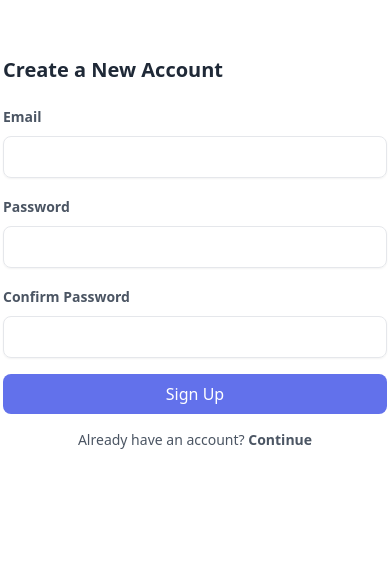
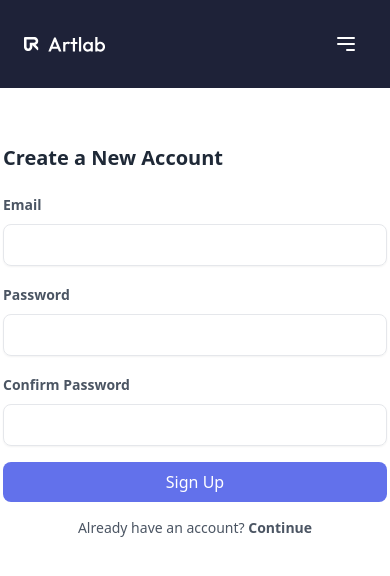
Before and after one commit to Abdulmalikoye/artwork-project, a React (Create React App) app: page /register in a window 390 px wide. Shown: the top 576 px of the page. Built offline with nearby package versions, Linux system fonts and the light colour scheme; no server answers.

Commit message:
Work done on confirmation

```diff
--- /dev/null
+++ b/src/components/auth/NavigationLog.jsx
@@ -0,0 +1,123 @@
+import React, { useState } from "react";
+import { Link } from "react-router-dom";
+import logo from "../../img/artlab-logo.svg";
+
+const NavigationLog = () => {
+  // State to control whether the mobile menu is open or closed
+  const [isMenuOpen, setIsMenuOpen] = useState(false);
+
+  // Toggle the mobile menu visibility
+  const toggleMenu = () => {
+    setIsMenuOpen(!isMenuOpen);
+  };
+
+  return (
+    <nav className="flex justify-between sm:hidden  items-center  px-6 md:px-32 py-5 bg-[#1E2238] text-white">
+      {/* Logo */}
+      <Link
+        to="/"
+        className="h-12 font-semibold flex justify-center items-center"
+      >
+        <img src={logo} alt="ArtLab Logo" className=" w-auto md:h-10 h-5" />
+      </Link>
+
+      {/* Desktop Menu - Hidden on small screens */}
+      <div className="hidden md:flex space-x-8">
+        <Link to="/" className="text-white hover:text-white">
+          Home
+        </Link>
+        <Link to="/pricing" className="text-white hover:text-white">
+          Pricing
+        </Link>
+        <Link to="/product" className="text-white hover:text-white">
+          Product
+        </Link>
+      </div>
+
+      {/* Sign In Button - Hidden on small screens */}
+      <Link
+        to="/login"
+        target="_blank"
+        className="hidden md:block border-2 border-white px-6 py-2 rounded-md text-white hover:bg-white hover:text-[#1E2238] transition"
+      >
+        Sign in
+      </Link>
+
+      {/* Hamburger Icon for Mobile - Visible on small screens */}
+      <button
+        onClick={toggleMenu}
+        className="md:hidden flex items-center justify-center w-10 h-10 rounded focus:outline-none"
+      >
+        {/* Icon: if menu is open, show "X", otherwise show "≡" */}
+        {isMenuOpen ? (
+          <svg
+            className="w-6 h-6 text-white"
+            fill="none"
+            stroke="currentColor"
+            viewBox="0 0 24 24"
+            xmlns="http://www.w3.org/2000/svg"
+          >
+            <path
+              strokeLinecap="round"
+              strokeLinejoin="round"
+              strokeWidth="2"
+              d="M6 18L18 6M6 6l12 12"
+            ></path>
+          </svg>
+        ) : (
+          <svg
+            className="w-6 h-6 text-white"
+            fill="none"
+            stroke="currentColor"
+            viewBox="0 0 24 24"
+            xmlns="http://www.w3.org/2000/svg"
+          >
+            <path
+              strokeLinecap="round"
+              strokeLinejoin="round"
+              strokeWidth="2"
+              d="M4 6h16M4 12h16m-7 6h7"
+            ></path>
+          </svg>
+        )}
+      </button>
+
+      {/* Mobile Menu - Shown when `isMenuOpen` is true */}
+      {isMenuOpen && (
+        <div className="animate__animated animate__slideInRight h-screen z-10 absolute top-16 left-0 w-full bg-[#1E2238] flex flex-col items-center justify-center space-y-6 py-6 md:hidden">
+          <Link
+            to="/"
+            className="text-white hover:text-white"
+            onClick={toggleMenu}
+          >
+            Home
+          </Link>
+          <Link
+            to="/pricing"
+            className="text-white hover:text-white"
+            onClick={toggleMenu}
+          >
+            Pricing
+          </Link>
+          <Link
+            to="/product"
+            className="text-white hover:text-white"
+            onClick={toggleMenu}
+          >
+            Product
+          </Link>
+          <Link
+            to="/login"
+            target="_blank"
+            className="border-2 border-white px-6 py-2 rounded-md text-white hover:bg-white hover:text-[#1E2238] transition"
+            onClick={toggleMenu}
+          >
+            Sign in
+          </Link>
+        </div>
+      )}
+    </nav>
+  );
+};
+
+export default NavigationLog;
--- a/src/components/auth/login/index.jsx
+++ b/src/components/auth/login/index.jsx
@@ -9,6 +9,7 @@ import reactangleImg from "./../../../../src/img/Rectangle.svg";
 import artlogo from "./../../../../src/img/artlab-logo.svg";
 
 import SignBar from "./SignBar";
+import NavigationLog from "../NavigationLog";
 
 const Login = () => {
   const { userLoggedIn } = useAuth();
@@ -61,6 +62,7 @@ const Login = () => {
 
   return (
     <div className="">
+      <NavigationLog />
       {userLoggedIn && <Navigate to={"/dashboard"} replace={true} />}
       <main className="w-full mt-12 md:mt-0  overflow-y-auto flex items-center md:justify-between justify-center">
         <SignBar />
--- a/src/components/auth/register/index.jsx
+++ b/src/components/auth/register/index.jsx
@@ -3,6 +3,7 @@ import { Navigate, Link, useNavigate } from "react-router-dom";
 import { useAuth } from "../../../contexts/authContext";
 import { doCreateUserWithEmailAndPassword } from "../../../firebase/auth";
 import SignBar from "../login/SignBar";
+import NavigationLog from "../NavigationLog";
 
 const Register = () => {
   const navigate = useNavigate();
@@ -25,6 +26,7 @@ const Register = () => {
 
   return (
     <div>
+      <NavigationLog />
       {userLoggedIn && <Navigate to={"/dashboard"} replace={true} />}
 
       <main className="w-full mt-12 md:mt-0 overflow-y-auto flex items-center md:justify-between justify-center">
```
